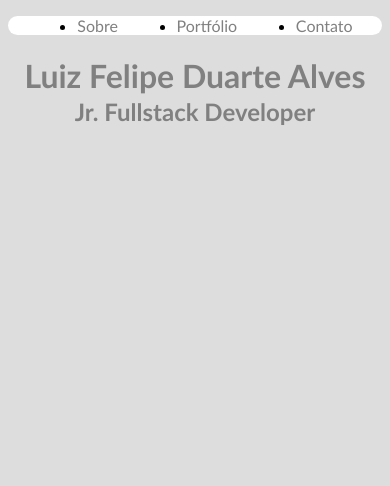
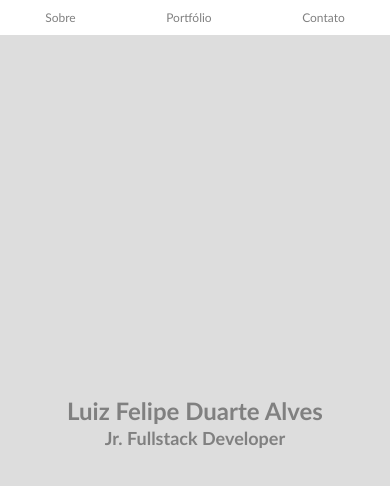
Before and after one commit to LuuizAlves/Alura-Imersao_CSS, a plain HTML site: page index.html in a window 390 px wide. Drawn offline with Linux system fonts and the light colour scheme.

Commit message:
Adicionado alguns elementos de responsividade

```diff
--- a/css/styles.css
+++ b/css/styles.css
@@ -1,14 +1,46 @@
+*{
+    margin: 0;
+    padding: 0;
+    box-sizing: border-box;
+}
+
 body{
     background-color: #DDD;
     font-family: Calibri;
-  }
+    font-size: 12px;
+}
+@media(min-width: 400px){
+    body{
+        font-size: 18px;
+    }
+}
+@media(min-width: 600px){
+    body{
+        font-size: 20px;
+    }
+}
+header{
+    height: 100vh;
+    display: flex;
+    justify-content: center;
+    align-items: center;
+}
 .menu{
     background-color: white;
-    border-radius: 30px;
+    position: fixed;
+    width: 100vw;
+    top: 0;
 }
 .menu ul{
     display: flex;
     justify-content: space-around;
+}
+.menu a{
+    display: block;
+    padding: 10px 20px;
+}
+li{
+    list-style: none;
 }
 a{
     text-decoration: none;
@@ -16,11 +48,14 @@ a{
 }
 a:hover{
     color: green;
+    font-weight: bold;
+    font-size: 20px;
 }
 .title{
     color: gray;
     margin-bottom: 2px;
     text-align: center;
+    font-size: 2em;
 }
 .subtitle{
     color: gray;
--- a/index.html
+++ b/index.html
@@ -16,8 +16,15 @@
                 <li><a href="#">Contato</a></li>
               </ul>
             </nav>
-            <h1 class="title"> Luiz Felipe Duarte Alves</h1>
-            <h2 class="subtitle"> Jr. Fullstack Developer</h2>
+            <div class="text-header">
+              <h1 class="title"> Luiz Felipe Duarte Alves</h1>
+              <h2 class="subtitle"> Jr. Fullstack Developer</h2>
+            </div>
           </header>
+          <section>
+            <figure>
+              <img src="" alt="">
+            </figure>
+          </section>
     </body>
 </html>
```
